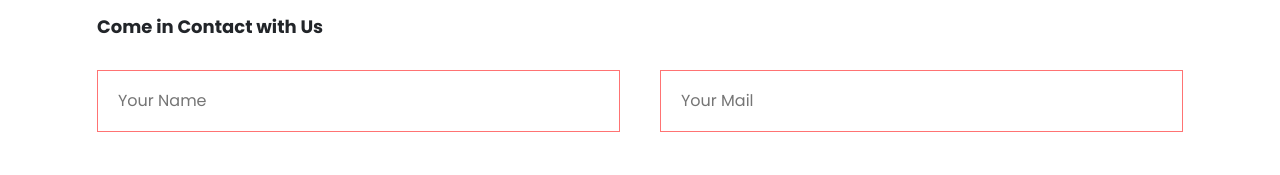
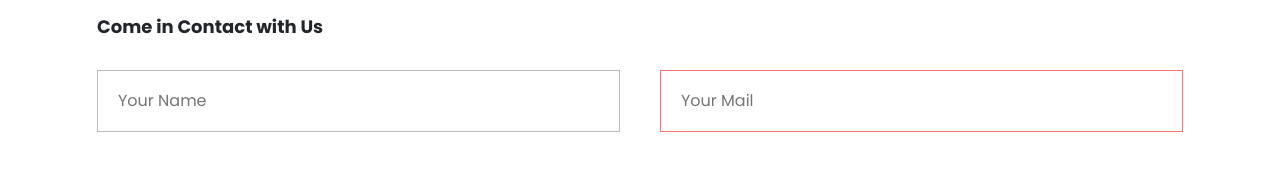
Before and after one commit to TobiasLundkvist/Fixxo.-react, a React (Create React App) app: page /contacts in a window 1280 px wide. Shown: the part 745-920 px from the top of the page. Built offline with nearby package versions, Linux system fonts and the light colour scheme; some icons are missing.

Commit message:
onkeyup validering på name form

```diff
--- a/src/section/ContactForm.js
+++ b/src/section/ContactForm.js
@@ -9,7 +9,7 @@ function ContactForm() {
 
     const inputs = [
         {
-            id: "name",
+            id:"name",
             name:"name",
             type:"text",
             placeholder:"Your Name",
@@ -40,7 +40,7 @@ function ContactForm() {
         if(!values.name)
             errors.name = "You must enter a name"
         else if(!regex_name.test(values.name))
-            errors.name ="Your name can not include numbers"
+            errors.name ="Your name can not include numbers or special characters"
         else if(values.name.length < 2)
             errors.name = "Your name must be longer then two characters"
 
@@ -72,24 +72,25 @@ function ContactForm() {
         setFormErrors(validate(contactForm))
     }
 
+    const handleKeyUp = (e) => {
+        e.preventDefault();
+        const error = {}
+        const inputId = e.target.id
+        const inputValue = e.target.value
 
-    // useEffect(() => {
-    //     document.addEventListener('keydown', detectKeyDown, true)
-    // }, [])
-
-    // const detectKeyDown = (e) => {
-    //     console.log("klickad", e.key)
-    // }
-
-
-    // const [values, setValues] = useState({
-    //     name: "",
-    //     email: "",
-    // });
-
-    // const onChange = (e) => {
-    //     setValues ({ ...values, [e.target.name]: e.target.value })
-    // }
+        if (inputId === "name") {
+            const pattern = /^[a-zA-ZàáâäãåąčćęèéêëėįìíîïłńòóôöõøùúûüųūÿýżźñçčšžÀÁÂÄÃÅĄĆČĖĘÈÉÊËÌÍÎÏĮŁŃÒÓÔÖÕØÙÚÛÜŲŪŸÝŻŹÑßÇŒÆČŠŽ∂ð ,.'-]+$/u
+            if (inputValue.match(pattern)) {
+                delete error.name;
+                e.target.classList.remove("error")
+                setFormErrors(error)
+            } else {
+                e.target.classList.add("error")
+                error.name = "Your name can not include numbers or special characters"
+                setFormErrors(error)
+            }
+        }
+    }
 
 
 
@@ -104,7 +105,8 @@ function ContactForm() {
                             <h3>Come in Contact with Us</h3>
                             <form className="contact-form" onSubmit={handleSubmit} noValidate>
                                 <div>
-                                    <input id="name" type="text" className='error' placeholder="Your Name" value={contactForm.name} onChange={handleChange} required/>
+                                    {/* {inputs.map((input) => <input key={input.id} {...input} value={contactForm[input.name]} onChange={handleChange}/>)} */}
+                                    <input id="name" type="text" placeholder="Your Name" value={contactForm.name} onChange={handleChange} onKeyUp={handleKeyUp}  required/>
                                     <div className="errorMessage">{formErrors.name}</div>
                                 </div>
                                 <div>
```
